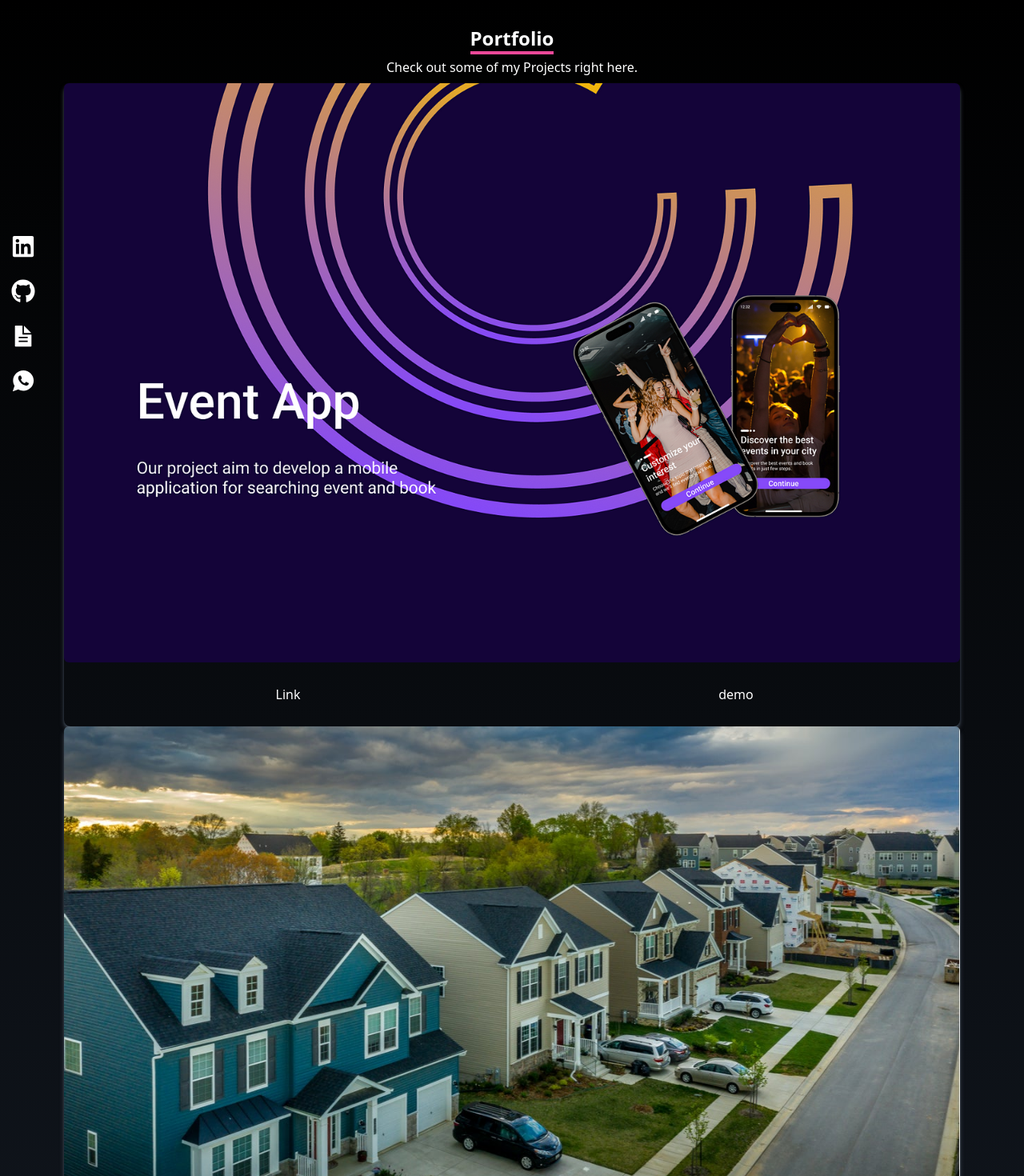
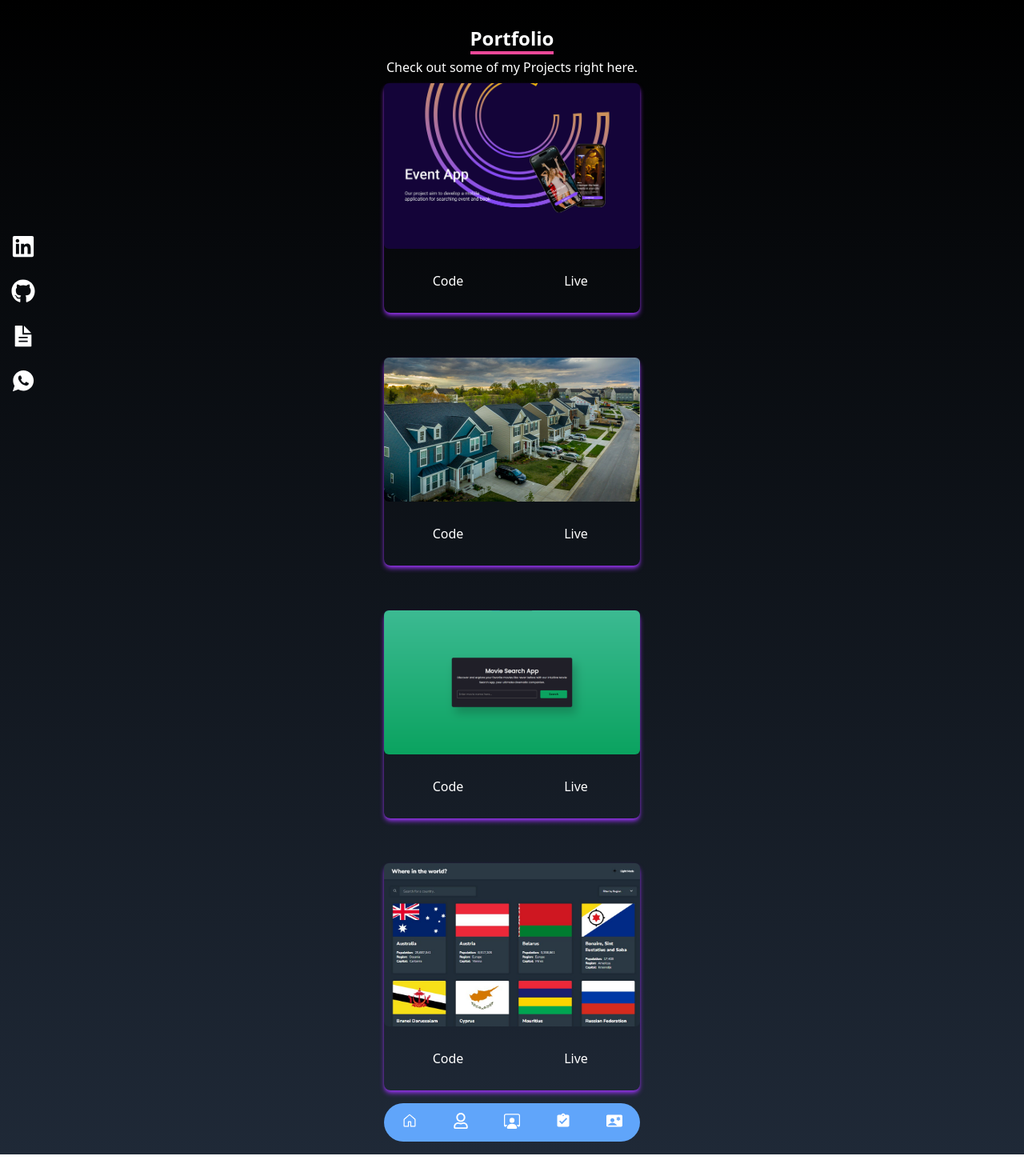
Before and after one commit to adunolamii/fullstackPortfolio, a React (Create React App) app: page /projects in a window 1280 px wide. Shown: the top 1470 px of the page at 80% size. After the commit the page ends 1443 px from the top, so only its background shows below. Built offline with nearby package versions, Linux system fonts and the light colour scheme.

Commit message:
project in progress

```diff
--- a/src/Components/Navbar.js
+++ b/src/Components/Navbar.js
@@ -1,24 +1,31 @@
 import React from 'react'
-import { Link } from 'react-router-dom'
+import { NavLink } from 'react-router-dom'
 import { GoHome } from "react-icons/go";
 import { FaRegUser } from "react-icons/fa";
-import { SiElasticstack } from "react-icons/si";
 import { MdAssignmentTurnedIn } from "react-icons/md";
-import { MdOutlineContacts } from "react-icons/md";
 import { MdContactEmergency } from "react-icons/md";
 import { BsPersonWorkspace } from "react-icons/bs";
 
+
+function NavItem({to, icon}) {
+   return(
+     <NavLink to={to} className="hover:scale-110 duration-200  text-xl rounded-lg hover:bg-gradient-to-b from-pink-600 to-purple-900">
+     {icon}
+     </NavLink>
+     );
+   }
 function Navbar() {
   return (
     <div className='sticky h-18'>
-    <div className='h-12 rounded-3xl  bg-blue-400 w-80 m-auto backdrop-blur-3xl'>
+    <div className='h-12 rounded-3xl  bg-blue-400 w-80 m-auto backdrop-blur-3xl '>
         <div className='  rounded-lg flex justify-around py-3'>
-           <Link to="/"  className='home'><button><GoHome className=' text-white hover:scale-110 duration-600  text-xl  hover:to-orange-500'/></button></Link>
-           <Link to="/about" className='about'><button><FaRegUser  className='text-white hover:scale-110 duration-200  text-xl  hover:to-orange-500'/></button></Link>
-           <Link to="/skills" className='skills'><btton><BsPersonWorkspace  className='text-white hover:scale-110 duration-200  text-xl  hover:to-orange-500' /></btton></Link>
-           <Link to="/projects" className='portfolio'><button><MdAssignmentTurnedIn className='text-white hover:scale-110 duration-200  text-xl  hover:to-orange-500' /></button></Link>
-           <Link to="/contact"  className='contact'><button>< MdContactEmergency className='text-white hover:scale-110 duration-200  text-xl  hover:to-orange-500' /></button></Link>
-        </div>
+        <NavItem to="/" icon={<GoHome/>} className='about'><button><GoHome className='text-white hover:scale-110 duration-200  text-xl  hover:to-orange-500'/></button></NavItem>
+        <NavItem to="/about" icon={<FaRegUser/>} className='about'><button><FaRegUser className='text-white hover:scale-110 duration-200  text-xl  hover:to-orange-500'/></button></NavItem>
+        <NavItem to="/skills" icon={<BsPersonWorkspace/>} className='about'><button><BsPersonWorkspace className='text-white hover:scale-110 duration-200  text-xl  hover:to-orange-500'/></button></NavItem>
+        <NavItem to="/projects" icon={<MdAssignmentTurnedIn/>} className='about'><button><MdAssignmentTurnedIn className='text-white hover:scale-110 duration-200  text-xl  hover:to-orange-500'/></button></NavItem>
+        <NavItem to="/contact" icon={<MdContactEmergency/>} className='about'><button><MdContactEmergency className='text-white hover:scale-110 duration-200  text-xl  hover:to-orange-500'/></button></NavItem>
+
+    </div>
     </div>
     </div>
   )
--- a/src/Pages/Contact.jsx
+++ b/src/Pages/Contact.jsx
@@ -28,7 +28,7 @@ function Contact() {
   };
   return (
     <PageTransition>
-      <div className=" h-screen w-full  bg-gradient-to-b from-black to-gray-800 p-4 text-white">
+       <div className=" h-screen w-full  bg-gradient-to-b from-black to-gray-800 p-4 text-white">
         <div className=" flex flex-col p-4 justify-center">
           <div>
             <p className=" text-3xl font-bold inline border-b-4 border-y-pink-500">
@@ -74,6 +74,9 @@ function Contact() {
 
         <Navbar className=" bottom-0" />
       </div>
+
+
+
     </PageTransition>
   );
 }
--- a/src/Pages/Projects.jsx
+++ b/src/Pages/Projects.jsx
@@ -1,114 +1,214 @@
-import React from 'react'
-import Navbar from '../Components/Navbar'
-import image1 from "../Components/event.png"
-import image2 from "../Components/real estate.jpg"
-import image3 from "../Components/movie.png"
-import image4 from "../Components/country.jpg"
-import { PageTransition } from '../Components/PageTransition'
+import React from "react";
+import Navbar from "../Components/Navbar";
+import image1 from "../Components/event.png";
+import image2 from "../Components/real estate.jpg";
+import image3 from "../Components/movie.png";
+import image4 from "../Components/country.jpg";
+import { PageTransition } from "../Components/PageTransition";
 
 function Projects() {
-const projects =[
+
+  // LINK TO LIVE
+  const handleEventLink=()=>{
+    window.open("()",
+      "_blank"
+    );
+  }
+  const handleEstateLink=()=>{
+    window.open("()",
+      "_blank"
+    );
+  }
+  const handleMovieLink=()=>{
+    window.open("(movie-2f1dw14bc-devtee.vercel.app)",
+      "_blank"
+    );
+  }
+  const handleCountryLink=()=>{
+    window.open("(country-api-eta.vercel.app/)",
+      "_blank"
+    );
+  }
+  //  SOURCE IMAGE DISPLAY
+  const projects = [
     {
-  id:1,
-  src:"image1",
+      id: 1,
+      src: "image1",
+      href: "https://movie-app-rosy-kappa.vercel.app/",
+      download: true,
+
     },
 
-//   {
-//   id:2,
-//   src:"image2",
-// },
+  ];
 
-//   {
-//   id:3,
-//   src:"image3",
-// },
-// {
-//   id:4,
-//   src:"image4",
-// },
+  // LINK TO CODE
+  const githubCountry =[
+    { url:"(https://github.com/adunolamii/countryAPI.git)"},
 
-]
+  ];
+  const handleCountry = (url)=>{
+    window.open(url,'_blank')
+  };
+
+  const githubMovie =[
+    { url:"(https://github.com/adunolamii/movieApp.git)"},
+
+  ];
+  const handleMovie = (url)=>{
+    window.open(url,'_blank')
+  }
+  const githubEstate =[
+    { url:"()"},
+
+  ];
+  const handleEstate = (url)=>{
+    window.open(url,'_blank')
+  }
+
+  const githubEvent =[
+    { url:"(https://github.com/adunolamii/eventApplication.git)"},
+
+  ];
+  const handleEvent = (url)=>{
+    window.open(url,'_blank')
+  }
+
 
   return (
     <PageTransition>
-    <div className=' w-full bg-gradient-to-b from-black to-gray-800 p-4 text-white md:h-screen top-0'>
-      <div className='max-w-screen-lg p-4 mx-auto flex flex-col justify-center w-fulll h-full top-0'>
-        <div className=' top-0'>
-          <p className=' py-0 text-2xl font-bold inline  border-b-4 border-y-pink-500 top-0'>Portfolio</p>
-          <p className='top-0 py-2'>Check out some of my Projects right here.</p>
+       <div className="tablet:max-w-full  gap-8 w-full bg-gradient-to-b from-black to-gray-800 p-4 text-white md:h-screen top-0">
+        <div className="tablet:max-w-md  max-w-screen-sd p-4 mx-auto  flex-col justify-center w-fulll h-full top-0">
+          <div className="top-0" >
+            <p className=" py-0 text-2xl font-bold inline  border-b-4 border-y-pink-500 top-0">
+              Portfolio
+            </p>
+            <p className="top-0 py-2">
+              Check out some of my Projects right here.
+            </p>
           </div>
+<div className="tablet: flex flex-col gap-14">
+          <div className="tablet:max-w-md top-0 grid sm:grid-cols-2 md:grid-col-3 gap-8 px-12 sm:px-0">
+            {projects.map(({ id, src, href, download }) => (
+              <div
+                key={id}
+                className="tablet:max-w-md top-0 shadow-md shadow-purple-600 rounded-lg"
 
-        <div className='top-0 grid sm:grid-cols-2 md:grid-col-3 gap-8 px-12 sm:px-0'>
+              >
+                <img
+                 download={download}
+                //  target="_blank"
+                 href={href}
+                  src={image1}
+                  alt=""
+                  className="tablet:max-w-md w-full top-0 m-auto rounded-md duration-200 hover:scale-105"
 
-          {
-           projects.map(({id, src})=>(
+                />
+               <div className="top-0 flex justify-center items-center">
+                  {githubEvent.map((link,index)=>(<button key={index} onClick={()=> handleEvent(link.url)} className="w-1/2 px-6 py-3 m-4 duration-200 hover:scale-105">
+                   Code
+                  </button>))}
+                  <button onClick={handleEventLink} className="w-1/2 px-6 py-3 m-4 duration-200 hover:scale-105">Live</button>
 
-              <div key={id} className='top-0 shadow-md shadow-gray-600 rounded-lg'>
-                    <img src={image1} alt=""  className='  top-0 m-auto rounded-md duration-200 hover:scale-105'/>
-                   <div className='top-0 flex justify-center items-center'>
-                    <button className='w-1/2 px-6 py-3 m-4 duration-200 hover:scale-105'>Link</button>
-                    <button className='w-1/2 px-6 py-3 m-4 duration-200 hover:scale-105'>demo</button>
-                 </div>
-              </div>
-
-            ))}
-
-        </div>
-
-        <div className='top-0 grid sm:grid-cols-2 md:grid-col-3 gap-8 px-12 sm:px-0'>
-
-{
- projects.map(({id, src})=>(
-
-    <div key={id} className='top-0 shadow-md shadow-gray-600 rounded-lg'>
-          <img src={image2} alt=""  className=' m-auto rounded-md duration-200 hover:scale-105'/>
-         <div className='top-0 flex justify-center items-center'>
-          <button className='top-0 w-1/2 px-6 py-3 m-4 duration-200 hover:scale-105'>Link</button>
-          <button className='top-0 w-1/2 px-6 py-3 m-4 duration-200 hover:scale-105'>demo</button>
-       </div>
-    </div>
-
-  ))}
 
                 </div>
               </div>
+            ))}
+          </div>
 
-  <div className='top-0 grid sm:grid-cols-2 md:grid-col-3 gap-8 px-12 sm:px-0'>
+          <div className="tablet:max-w-md top-0 grid sm:grid-cols-2 md:grid-col-3 gap-8 px-12 sm:px-0">
+            {projects.map(({ id, src, href, download }) => (
+              <div
+                key={id}
+                className="tablet:max-w-md top-0 shadow-md shadow-purple-600 rounded-lg"
 
-{
- projects.map(({id, src})=>(
+              >
+                <img
+                 download={download}
+                //  target="_blank"
+                 href={href}
+                  src={image2}
+                  alt=""
+                  className="tablet:max-w-md w-full top-0 m-auto rounded-md duration-200 hover:scale-105"
 
-    <div key={id} className='top-0 shadow-md shadow-gray-600 rounded-lg'>
-          <img src={image3} alt=""  className='top-0 m-auto rounded-md duration-200 hover:scale-105'/>
-         <div className='top-0 flex justify-center items-center'>
-          <button className='top-0 w-1/2 px-6 py-3 m-4 duration-200 hover:scale-105'>Link</button>
-          <button className='top-0 w-1/2 px-6 py-3 m-4 duration-200 hover:scale-105'>demo</button>
+                />
+                <div className="top-0 flex justify-center items-center">
+                  {githubEstate.map((link,index)=>(<button key={index} onClick={()=> handleEstate(link.url)} className="w-1/2 px-6 py-3 m-4 duration-200 hover:scale-105">
+                   Code
+                  </button>))}
+                  <button onClick={handleEstateLink} className="w-1/2 px-6 py-3 m-4 duration-200 hover:scale-105">Live</button>
+
+
                 </div>
               </div>
+            ))}
+          </div>
 
-  ))}
+          <div className="tablet:max-w-md top-0 grid sm:grid-cols-2 md:grid-col-3 gap-8 px-12 sm:px-0">
+            {projects.map(({ id, src, href, download }) => (
+              <div
+                key={id}
+                className="tablet:max-w-md top-0 shadow-md shadow-purple-600 rounded-lg"
 
-<div className='grid sm:grid-cols-2 md:grid-col-3 gap-8 px-12 sm:px-0'>
+              >
+                <img
+                 download={download}
+                //  target="_blank"
+                 href={href}
+                  src={image3}
+                  alt=""
+                  className="tablet:max-w-md w-full top-0 m-auto rounded-md duration-200 hover:scale-105"
 
-{
- projects.map(({id, src})=>(
+                />
+                <div className="top-0 flex justify-center items-center">
+                  {githubMovie.map((link,index)=>(<button key={index} onClick={()=> handleMovie(link.url)} className="w-1/2 px-6 py-3 m-4 duration-200 hover:scale-105">
+                   Code
+                  </button>))}
+                  <button onClick={handleMovieLink} className="w-1/2 px-6 py-3 m-4 duration-200 hover:scale-105">Live</button>
 
-    <div key={id} className=' shadow-md shadow-gray-600 rounded-lg'>
-          <img src={image4} alt=""  className=' m-auto rounded-md duration-200 hover:scale-105'/>
-         <div className=' flex justify-center items-center'>
-          <button className='w-1/2 px-6 py-3 m-4 duration-200 hover:scale-105'>Link</button>
-          <button className='w-1/2 px-6 py-3 m-4 duration-200 hover:scale-105'>demo</button>
+
                 </div>
               </div>
+            ))}
+          </div>
 
-  ))}
+          <div className="tablet:max-w-md top-0 grid sm:grid-cols-2 md:grid-col-3 gap-8 px-12 sm:px-0">
+            {projects.map(({ id, src, href, download }) => (
+              <div
+                key={id}
+                className="tablet:max-w-md top-0 shadow-md shadow-purple-600 rounded-lg"
+
+              >
+                <img
+                 download={download}
+                //  target="_blank"
+                 href={href}
+                  src={image4}
+                  alt=""
+                  className="tablet:max-w-md w-full top-0 m-auto rounded-md duration-200 hover:scale-105"
+
+                />
+                <div className="top-0 flex justify-center items-center">
+                  {githubCountry.map((link,index)=>(<button key={index} onClick={()=> handleCountry(link.url)} className="w-1/2 px-6 py-3 m-4 duration-200 hover:scale-105">
+                   Code
+                  </button>))}
+
+                  <button onClick={handleCountryLink} className="w-1/2 px-6 py-3 m-4 duration-200 hover:scale-105">Live</button>
+
 
                 </div>
-
               </div>
-<Navbar className=' static'/>
+            ))}
+          </div>
+ </div>
+               <div/>
                </div>
 
+              <Navbar className="fixed bottom-0" />
+              </div>
+              <div/>
+              <div/>
       </PageTransition>
-  )}
-export default Projects
+
+ );
+}
+export default Projects;
```
Also changed, not shown: src/Components/PdfViwer.jsx (deleted, +0 -18 lines), src/Pages/Skills.jsx (+34 -43 lines). Lines whose indentation alone changed are shown as unchanged.
